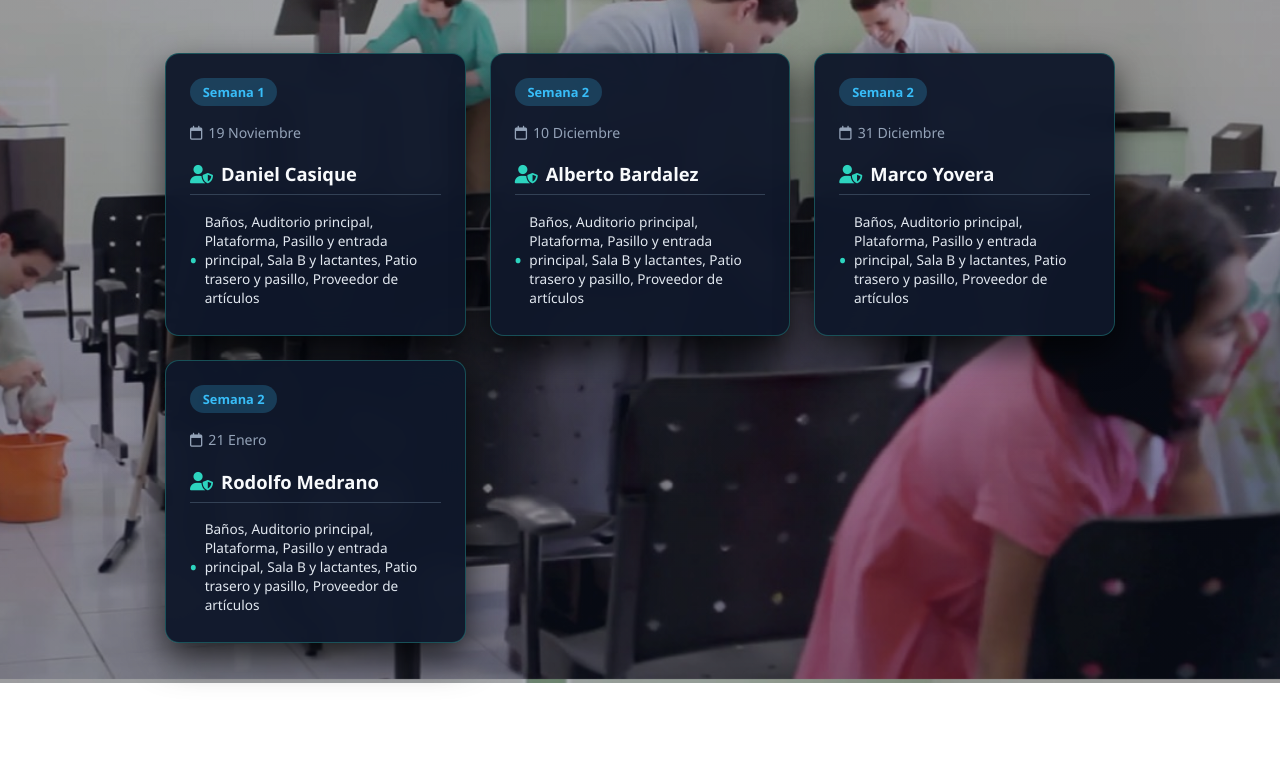
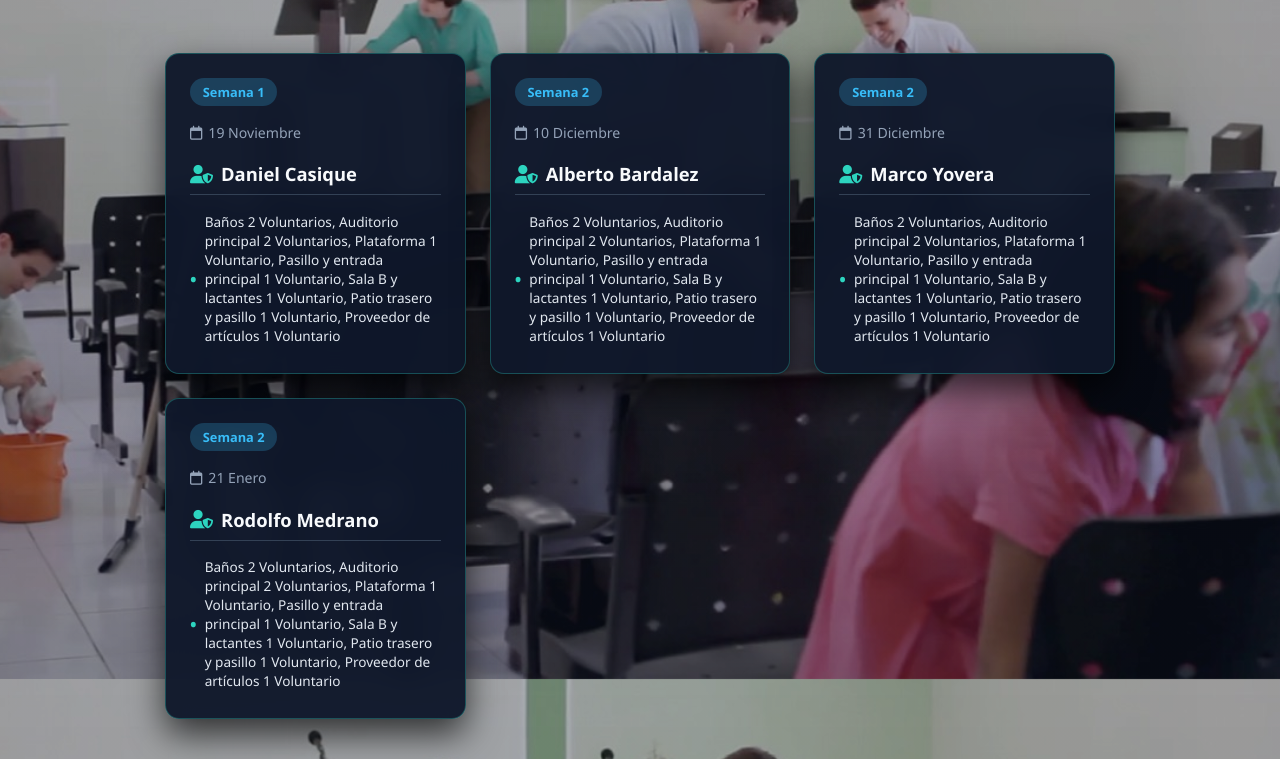
Before and after one commit to Ezepro100/cronograma-grupo5, a plain HTML site: page index.html in a window 1280 px wide. Shown: the part 121-880 px from the top of the page. Before the commit the page ends 804 px from the top, so only its background shows below. Drawn offline with Linux system fonts and the light colour scheme.

Commit message:
Add files via upload

```diff
--- a/script.js
+++ b/script.js
@@ -4,30 +4,29 @@ const defaultSchedule = [
         week: "Semana 1",
         dates: "19 Noviembre",
         captain: "Daniel Casique",
-        tasks: ["Baños, Auditorio principal, Plataforma, Pasillo y entrada principal, Sala B y lactantes, Patio trasero y pasillo, Proveedor de artículos"]
+        tasks: ["Baños 2 Voluntarios, Auditorio principal 2 Voluntarios, Plataforma 1 Voluntario, Pasillo y entrada principal 1 Voluntario, Sala B y lactantes 1 Voluntario, Patio trasero y pasillo 1 Voluntario, Proveedor de artículos 1 Voluntario"]
     },
     {
         id: 2,
         week: "Semana 2",
         dates: "10 Diciembre",
         captain: "Alberto Bardalez",
-        tasks: ["Baños, Auditorio principal, Plataforma, Pasillo y entrada principal, Sala B y lactantes, Patio trasero y pasillo, Proveedor de artículos"]
+        tasks: ["Baños 2 Voluntarios, Auditorio principal 2 Voluntarios, Plataforma 1 Voluntario, Pasillo y entrada principal 1 Voluntario, Sala B y lactantes 1 Voluntario, Patio trasero y pasillo 1 Voluntario, Proveedor de artículos 1 Voluntario"]
     },
     {
         id: 3,
         week: "Semana 2",
         dates: "31 Diciembre",
         captain: "Marco Yovera",
-        tasks: ["Baños, Auditorio principal, Plataforma, Pasillo y entrada principal, Sala B y lactantes, Patio trasero y pasillo, Proveedor de artículos"]
-    }
-    ,
+        tasks: ["Baños 2 Voluntarios, Auditorio principal 2 Voluntarios, Plataforma 1 Voluntario, Pasillo y entrada principal 1 Voluntario, Sala B y lactantes 1 Voluntario, Patio trasero y pasillo 1 Voluntario, Proveedor de artículos 1 Voluntario"]
+    },
     {
         id: 4,
         week: "Semana 2",
         dates: "21 Enero",
         captain: "Rodolfo Medrano",
-        tasks: ["Baños, Auditorio principal, Plataforma, Pasillo y entrada principal, Sala B y lactantes, Patio trasero y pasillo, Proveedor de artículos"]
-    }
+        tasks: ["Baños 2 Voluntarios, Auditorio principal 2 Voluntarios, Plataforma 1 Voluntario, Pasillo y entrada principal 1 Voluntario, Sala B y lactantes 1 Voluntario, Patio trasero y pasillo 1 Voluntario, Proveedor de artículos 1 Voluntario"]
+    },
     // Puedes agregar más semanas aquí si lo necesitas
 ];
 
--- a/style.css
+++ b/style.css
@@ -301,8 +301,3 @@ button {
 .card-actions, #add-btn, #reset-btn {
     display: none !important;
 }
-
-/* Ocultar botones de edición y formularios para visitantes */
-.card-actions, #add-btn, #reset-btn {
-    display: none !important;
-}
```
Also changed, not shown: index.html (line endings or trailing spaces).
